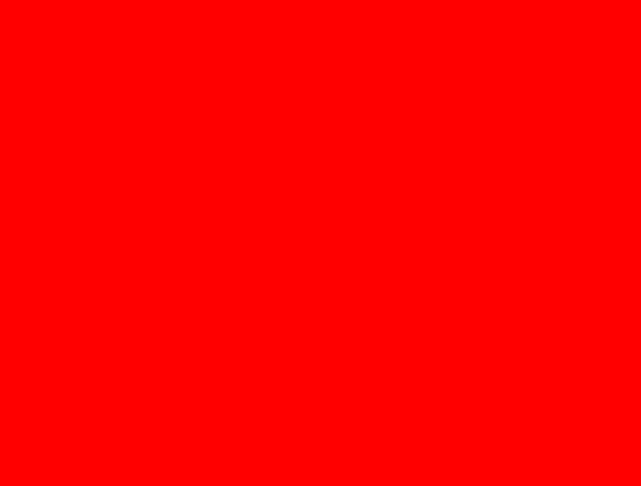
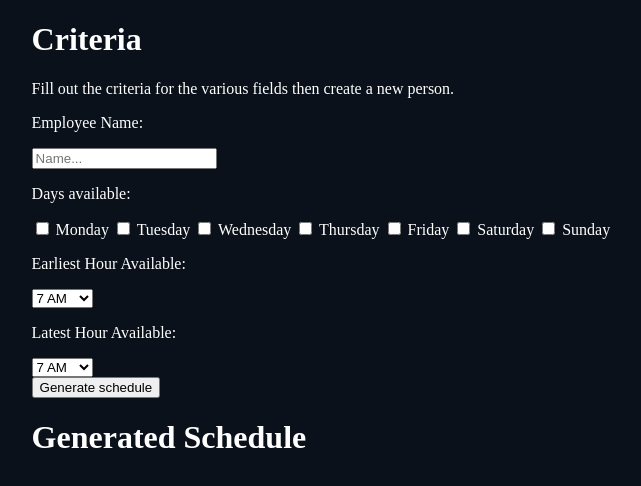
Before and after one commit to apreswilson/schedule-generator, a website: page index.html in a window 1280 px wide. Shown: the whole page, without its empty margins (166-807 px from the left). Drawn offline with nearby package versions, Linux system fonts and the light colour scheme.

Commit message:
alot added

```diff
--- a/index.html
+++ b/index.html
@@ -10,7 +10,64 @@
 </head>
 
 <body>
+  <div class="row1">
+    <h1 class="title">Criteria</h1>
+    <p class="description">Fill out the criteria for the various fields then create a new person.</p>
+    <form class="criteria">
 
+      <p>Employee Name:</p>
+      <input type="text" class="name" placeholder="Name..." id="name" autocomplete="off">
+      <p>Days available:</p>
+      <input type="checkbox" id="monday" value="tuesday">
+      <label for="monday" class="available-day">Monday</label>
+      <input type="checkbox" id="tuesday" value="tuesday">
+      <label for="tuesday" class="available-day">Tuesday</label>
+      <input type="checkbox" id="wednesday" value="wednesday">
+      <label for="wednesday" class="available-day">Wednesday</label>
+      <input type="checkbox" id="thursday" value="thursday">
+      <label for="thursday" class="available-day">Thursday</label>
+      <input type="checkbox" id="friday" value="friday">
+      <label for="friday" class="available-day">Friday</label>
+      <input type="checkbox" id="saturday" value="saturday">
+      <label for="saturday" class="available-day">Saturday</label>
+      <input type="checkbox" id="sunday" value="sunday">
+      <label for="sunday" class="available-day">Sunday</label>
+      <p>Earliest Hour Available:</p>
+      <select id="earliest" class="earliest">
+        <option value="7">7 AM</option>
+        <option value="8">8 AM</option>
+        <option value="9">9 AM</option>
+        <option value="10">10 AM</option>
+        <option value="11">11 AM</option>
+        <option value="12">12 PM</option>
+        <option value="13">1 PM</option>
+        <option value="14">2 PM</option>
+        <option value="15">3 PM</option>
+        <option value="16">4 PM</option>
+        <option value="17">5 PM</option>
+        <option value="18">6 PM</option>
+      </select>
+      <p>Latest Hour Available:</p>
+      <select id="latest" class="latest">
+        <option value="7">7 AM</option>
+        <option value="8">8 AM</option>
+        <option value="9">9 AM</option>
+        <option value="10">10 AM</option>
+        <option value="11">11 AM</option>
+        <option value="12">12 PM</option>
+        <option value="13">1 PM</option>
+        <option value="14">2 PM</option>
+        <option value="15">3 PM</option>
+        <option value="16">4 PM</option>
+        <option value="17">5 PM</option>
+        <option value="18">6 PM</option>
+      </select><br>
+      <button type="submit">Generate schedule</button>
+    </form>
+  </div>
+  <div class="row2">
+    <h1 class="title">Generated Schedule</h1>
+  </div>
 </body>
 
 </html>
--- a/styles.scss
+++ b/styles.scss
@@ -1,3 +1,12 @@
+$backgroundColor: rgb(10, 17, 26);
+
 body {
-  background-color: red;
+  background-color: $backgroundColor;
+  color: white;
 }
+
+.row1,
+.row2 {
+  width: 70%;
+  margin: auto;
+}
```
Also changed, not shown: styles.css, 1 other file.
